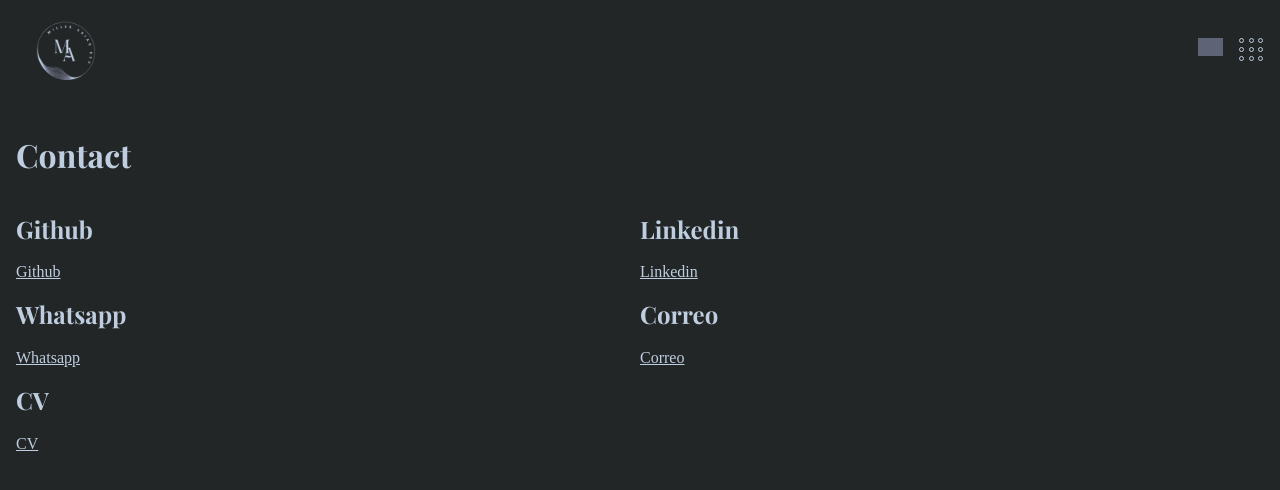
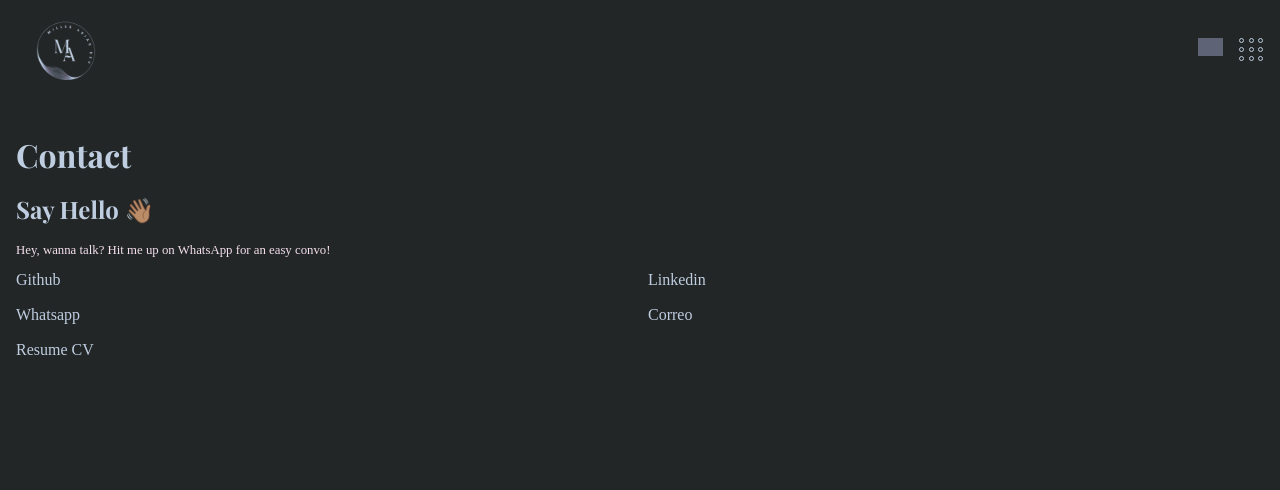
Before and after one commit to Miller1999/Portfolio, a React (Vite) app: page /contact in a window 1280 px wide. Shown: the top 490 px of the page. Built offline with nearby package versions, Linux system fonts and the light colour scheme; grey boxes are pictures that could not be loaded; a web font is replaced by a local one.

Commit message:
Fixed: Contact page

```diff
--- a/src/info.json
+++ b/src/info.json
@@ -22,7 +22,7 @@
 		},
 
 		{
-			"name": "CV",
+			"name": "Resume CV",
 			"logo": "https://www.svgrepo.com/show/281704/curriculum-resume.svg",
 			"link": "https://drive.google.com/file/d/1VNXyDn70KhxDBljKC8pFqNJeT0JuH6eN/view?usp=sharing"
 		}
--- a/src/pages/contact/contact.jsx
+++ b/src/pages/contact/contact.jsx
@@ -5,11 +5,15 @@ const Contact = () => {
 	return (
 		<main>
 			<h1>Contact</h1>
+			<h2>Say Hello 👋🏽</h2>
+			<p>Hey, wanna talk? Hit me up on WhatsApp for an easy convo!</p>
 			<section className="contact">
 				{social.map((item) => (
 					<div key={item.name}>
-						<h2>{item.name}</h2>
-						<a href={item.link}>{item.name}</a>
+						<a href={item.link}>
+							{item.name}
+							<div className="horizontal"></div>
+						</a>
 					</div>
 				))}
 			</section>
--- a/src/pages/contact/contact.sass
+++ b/src/pages/contact/contact.sass
@@ -1,3 +1,24 @@
+@import "../../_variables"
+p
+  font-size: .8rem
 .contact
   display: grid
   grid-template-columns: 1fr 1fr
+  gap: 1rem
+
+  div
+    width: fit-content
+
+  a
+    position: relative
+    text-decoration: none
+    overflow: hidden
+    max-width: 100px
+    .horizontal
+      transition: all 1s
+      height: 1px
+      width: 0
+      background: blue
+  a:hover
+    .horizontal
+      width: 100%
--- a/src/style.sass
+++ b/src/style.sass
@@ -47,6 +47,13 @@
       border-bottom: 2px dashed $MiddleBlue
     div:last-child
       border: none
+  a
+    transition: 1s all
+    .horizontal
+      background: $Darkblue
+  a:hover
+    transition: 1s all
+    color: $Darkblue
 .dark
   transition: all 1s
   background-color: $Black
@@ -92,6 +99,13 @@
       border-bottom: 2px dashed $LightViolet
     div:last-child
       border: none
+  a
+    transition: 1s all
+    .horizontal
+      background: $DarkViole
+  a:hover
+    transition: 1s all
+    color: $UltralightViolet
 
 .hidden
   transform: translateY(-20px)
```
